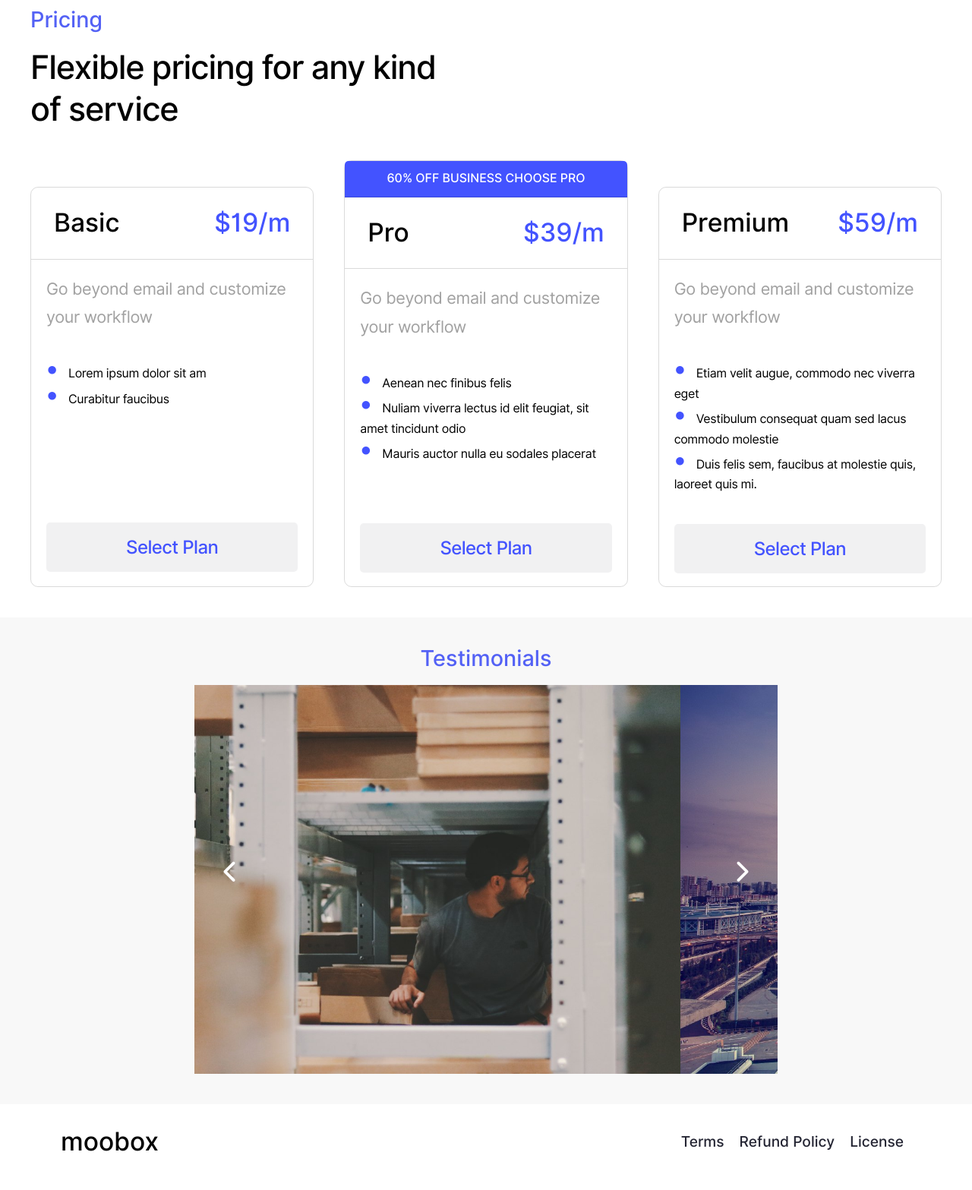
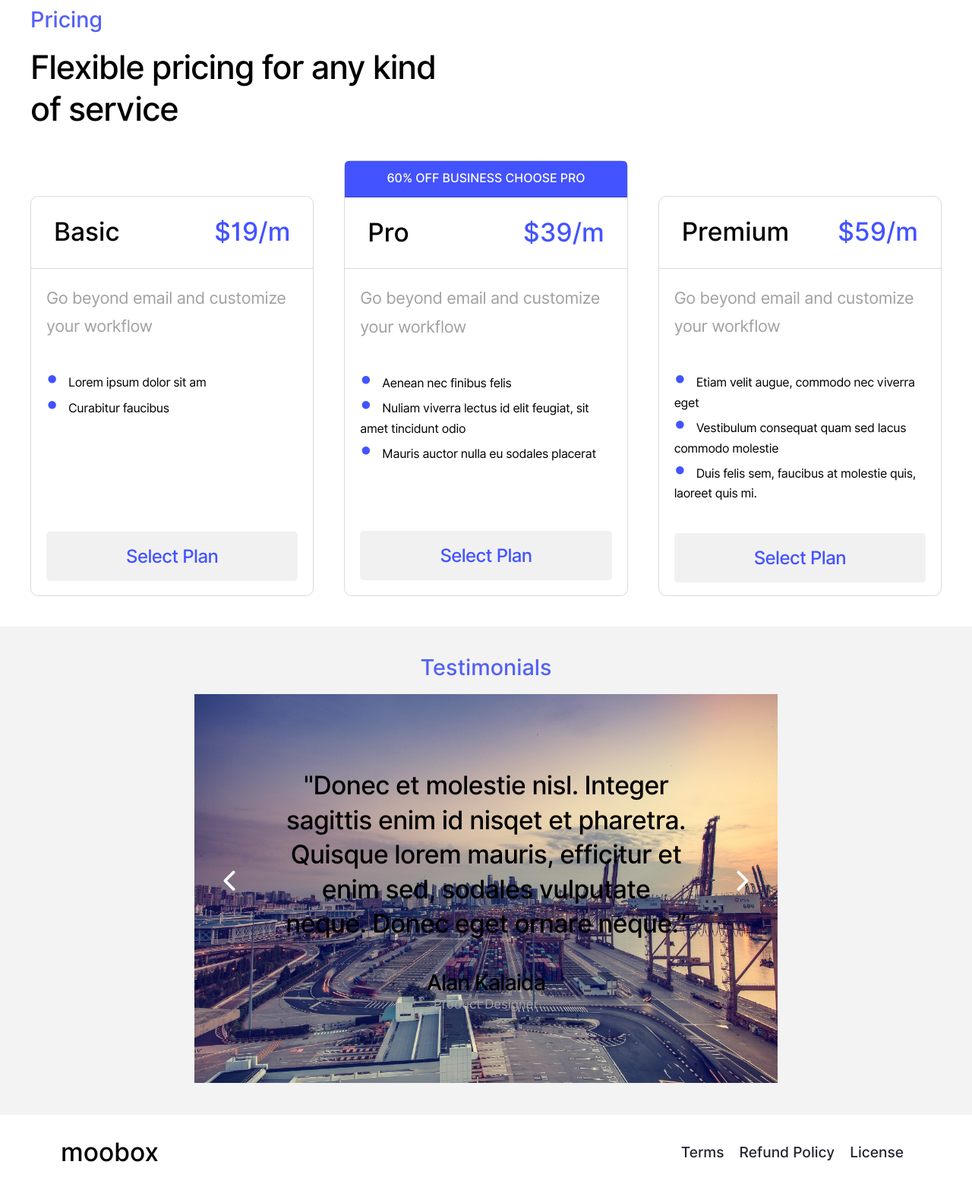
Before and after one commit to JesusSPC/Landing-Responsive-Insurity, a PHP site: page / in a window 1280 px wide. Shown: the part 3960-5527 px from the top of the page at 76% size. Before the commit the page ends 5476 px from the top, so only its background shows below. Run offline with PHP 8.4, Linux system fonts and the light colour scheme; some libraries are stand-ins or nearby versions.

Commit message:
fixed carousel: arranging display behaviour based on resolution

```diff
--- a/index.html
+++ b/index.html
@@ -174,7 +174,7 @@
       </div>
     </section>
     <section class="teams whitebg">
-      <div class="moving-bg">
+      <!-- <div class="moving-bg">
         <img
           class="parallax"
           src="/src/world.png"
@@ -182,7 +182,7 @@
           data-direction="vertical"
           data-speed="0.25"
         />
-      </div>
+      </div> -->
       <div class="container">
         <h2>Our teams are all over the globe</h2>
         <h4>
@@ -306,14 +306,7 @@
         <div class="carousel-slide">
           <div>
             <img src="./src/carousel4.png" id="lastClone" alt="" />
-            <img src="./src/carousel1.png" alt="" />
-            <img src="./src/carousel2.png" alt="" />
-            <img src="./src/carousel3.png" alt="" />
-            <img src="./src/carousel4.png" alt="" />
-            <img src="./src/carousel1.png" id="firstClone" alt="" />
-          </div>
-          <div>
-            <!-- <div>
+            <div>
               <h3>
                 "Donec et molestie nisl. Integer sagittis enim id nisqet et pharetra.
                 Quisque lorem mauris, efficitur et enim sed, sodales vulputate neque.
@@ -322,6 +315,9 @@
               <p class="testimony-person">Alan Kalaida</p>
               <p class="testimony-profession">Product Designer</p>
             </div>
+          </div>
+          <div>
+            <img src="./src/carousel1.png" alt="" />
             <div>
               <h3>
                 "Donec et molestie nisl. Integer sagittis enim id nisqet et pharetra.
@@ -330,7 +326,55 @@
               </h3>
               <p class="testimony-person">Alan Kalaida</p>
               <p class="testimony-profession">Product Designer</p>
-            </div> -->
+            </div>
+          </div>
+          <div>
+            <img src="./src/carousel2.png" alt="" />
+            <div>
+              <h3>
+                "Donec et molestie nisl. Integer sagittis enim id nisqet et pharetra.
+                Quisque lorem mauris, efficitur et enim sed, sodales vulputate neque.
+                Donec eget ornare neque.”
+              </h3>
+              <p class="testimony-person">Alan Kalaida</p>
+              <p class="testimony-profession">Product Designer</p>
+            </div>
+          </div>
+          <div>
+            <img src="./src/carousel3.png" alt="" />
+            <div>
+              <h3>
+                "Donec et molestie nisl. Integer sagittis enim id nisqet et pharetra.
+                Quisque lorem mauris, efficitur et enim sed, sodales vulputate neque.
+                Donec eget ornare neque.”
+              </h3>
+              <p class="testimony-person">Alan Kalaida</p>
+              <p class="testimony-profession">Product Designer</p>
+            </div>
+          </div>
+          <div>
+            <img src="./src/carousel4.png" alt="" />
+            <div>
+              <h3>
+                "Donec et molestie nisl. Integer sagittis enim id nisqet et pharetra.
+                Quisque lorem mauris, efficitur et enim sed, sodales vulputate neque.
+                Donec eget ornare neque.”
+              </h3>
+              <p class="testimony-person">Alan Kalaida</p>
+              <p class="testimony-profession">Product Designer</p>
+            </div>
+          </div>
+          <div>
+            <img src="./src/carousel1.png" id="firstClone" alt="" />
+            <div>
+              <h3>
+                "Donec et molestie nisl. Integer sagittis enim id nisqet et pharetra.
+                Quisque lorem mauris, efficitur et enim sed, sodales vulputate neque.
+                Donec eget ornare neque.”
+              </h3>
+              <p class="testimony-person">Alan Kalaida</p>
+              <p class="testimony-profession">Product Designer</p>
+            </div>
           </div>
         </div>
       </div>
--- a/stylesheets/style.css
+++ b/stylesheets/style.css
@@ -2,7 +2,7 @@
   --light-purple: #5361f5;
   --dark-purple: #4353ff;
   --dark-grey: #232432;
-  --grey-bg: #f8f8f8;
+  --grey-bg: #f3f3f3;
   --padding-mobile: 0 30px;
 }
 
@@ -316,11 +316,16 @@ header {
   padding-top: 0;
   width: 100%;
   overflow: hidden;
+  background-color: rgba(0, 0, 0, 0.1);
+  background-image: url("../src/world.png");
+  background-size: cover;
+  background-attachment: fixed;
 }
 
 .teams .container {
   padding: 40px;
   z-index: 10;
+
 }
 
 .moving-bg {
@@ -471,16 +476,25 @@ li {
 }
 
 .carousel-slide {
-  width: 100%;
+  display: flex;
+  width: 600%;
 }
 
 .carousel-slide div {
-  display: flex;
+  position: relative;
   width: 100%;
 }
 
 .carousel-slide div img {
   width: 100%;
+}
+
+.carousel-slide div div{
+  position: absolute;
+  width: 70%;
+  top: 50%;
+  left: 50%;
+  transform: translate(-50%, -50%);
 }
 
 #carouselPrev {
@@ -503,7 +517,7 @@ li {
   z-index: 10;
 }
 
-/* .testimonials h3 {
+.testimonials h3 {
   line-height: 3.8rem;
   font-size: 2.8rem;
   margin-bottom: 40px;
@@ -520,7 +534,7 @@ li {
 .testimonials .testimony-profession {
   font-size: 1.4rem;
   color: rgb(161, 161, 161);
-} */
+}
 
 footer {
   margin-top: 40px;
@@ -823,8 +837,12 @@ footer .main-logo {
     max-width: none;
   }
 
+  .pricing .pro {
+    height: 572px;
+  }
+
   .pricing .pro .table-details {
-    height: 380px;
+    height: 390px;
   }
 
   footer {
```
